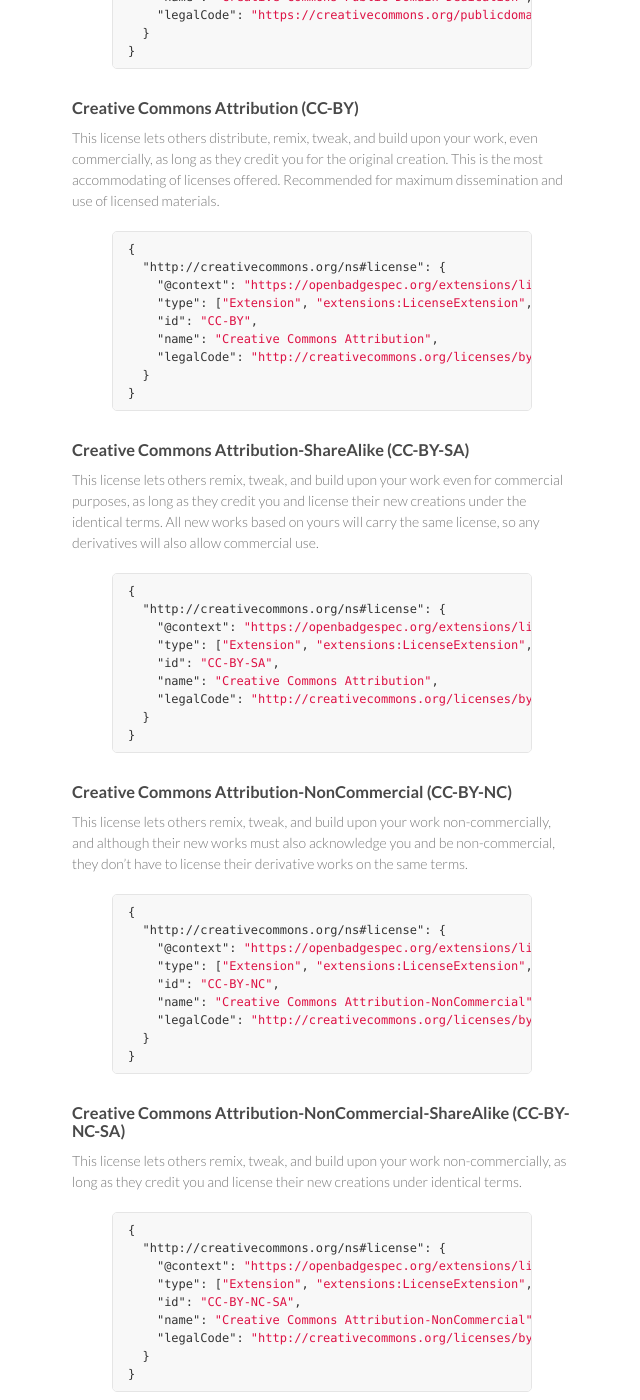
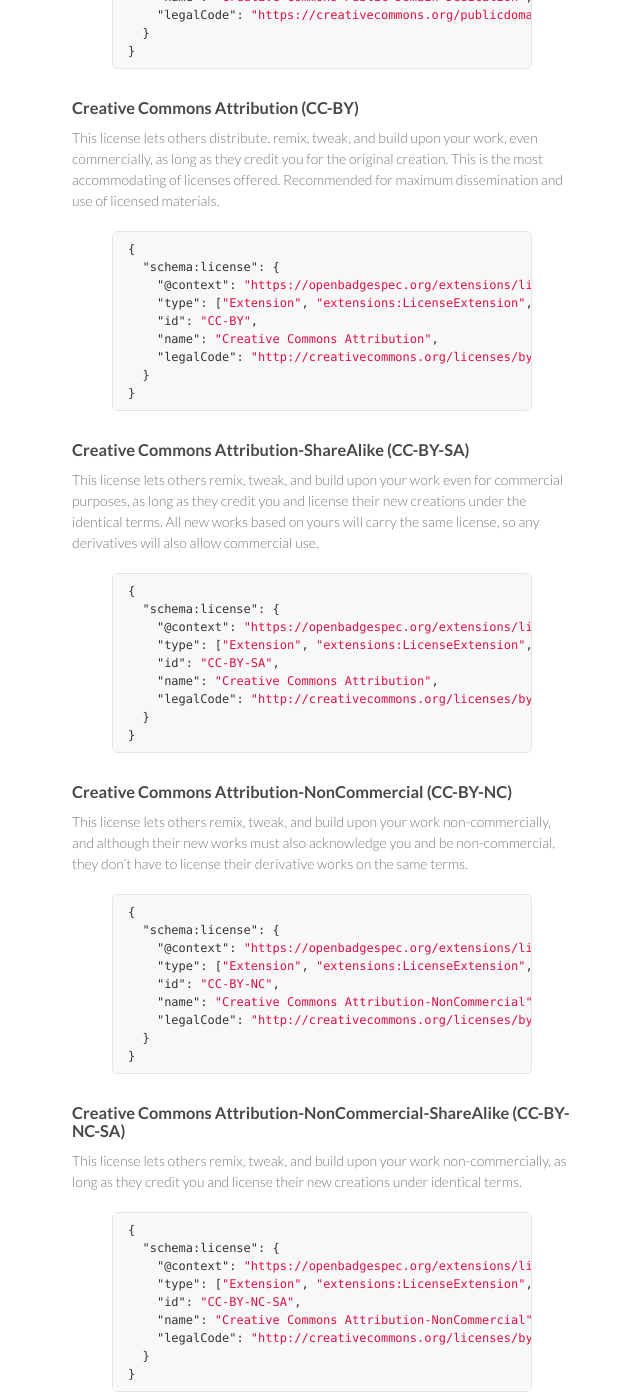
Before and after one commit to 1EdTech/openbadges-specification, a Jekyll site: the page built from extensions/licenseExtension/index.md, in a window 1280 px wide and 1400 px high, scrolled down 1403 px. Shown: the whole window, without its empty margins (498-1138 px from the left). Built offline with Jekyll 4.4.1, drawn with Linux system fonts in a browser that asks for light colours; some of the changed text lies outside the part shown.

Commit message:
Update to use schema:license as the property (OBI best practice: use existing vocabularies in our context before finding terms in other vocabs) and to shorten alias to provided cc:License class in example implementations.

```diff
--- a/extensions/licenseExtension/index.md
+++ b/extensions/licenseExtension/index.md
@@ -30,9 +30,9 @@ Go back to [all extensions](../) to [See full details about the License Extensio
 By using CC0, you waive all copyright and related rights to a work to the extent possible under the law.
 {% highlight json %}
 {
-  "http://creativecommons.org/ns#license": {
+  "schema:license": {
     "@context": "https://openbadgespec.org/extensions/licenseExtension/context.json",
-    "type": ["Extension", "extensions:LicenseExtension", "http://creativecommons.org/ns#License"],
+    "type": ["Extension", "extensions:LicenseExtension", "cc:License"],
     "id": "CC-0",
     "name": "Creative Commons Public Domain Dedication",
     "legalCode": "https://creativecommons.org/publicdomain/zero/1.0/legalcode"
@@ -45,9 +45,9 @@ By using CC0, you waive all copyright and related rights to a work to the extent
 This license lets others distribute, remix, tweak, and build upon your work, even commercially, as long as they credit you for the original creation. This is the most accommodating of licenses offered. Recommended for maximum dissemination and use of licensed materials.
 {% highlight json %}
 {
-  "http://creativecommons.org/ns#license": {
+  "schema:license": {
     "@context": "https://openbadgespec.org/extensions/licenseExtension/context.json",
-    "type": ["Extension", "extensions:LicenseExtension", "http://creativecommons.org/ns#License"],
+    "type": ["Extension", "extensions:LicenseExtension", "cc:License"],
     "id": "CC-BY",
     "name": "Creative Commons Attribution",
     "legalCode": "http://creativecommons.org/licenses/by/4.0/legalcode"
@@ -60,9 +60,9 @@ This license lets others distribute, remix, tweak, and build upon your work, eve
 This license lets others remix, tweak, and build upon your work even for commercial purposes, as long as they credit you and license their new creations under the identical terms. All new works based on yours will carry the same license, so any derivatives will also allow commercial use.
 {% highlight json %}
 {
-  "http://creativecommons.org/ns#license": {
+  "schema:license": {
     "@context": "https://openbadgespec.org/extensions/licenseExtension/context.json",
-    "type": ["Extension", "extensions:LicenseExtension", "http://creativecommons.org/ns#License"],
+    "type": ["Extension", "extensions:LicenseExtension", "cc:License"],
     "id": "CC-BY-SA",
     "name": "Creative Commons Attribution",
     "legalCode": "http://creativecommons.org/licenses/by-sa/4.0/legalcode"
@@ -75,9 +75,9 @@ This license lets others remix, tweak, and build upon your work even for commerc
 This license lets others remix, tweak, and build upon your work non-commercially, and although their new works must also acknowledge you and be non-commercial, they don’t have to license their derivative works on the same terms.
 {% highlight json %}
 {
-  "http://creativecommons.org/ns#license": {
+  "schema:license": {
     "@context": "https://openbadgespec.org/extensions/licenseExtension/context.json",
-    "type": ["Extension", "extensions:LicenseExtension", "http://creativecommons.org/ns#License"],
+    "type": ["Extension", "extensions:LicenseExtension", "cc:License"],
     "id": "CC-BY-NC",
     "name": "Creative Commons Attribution-NonCommercial",
     "legalCode": "http://creativecommons.org/licenses/by-nc/4.0/legalcode"
@@ -90,9 +90,9 @@ This license lets others remix, tweak, and build upon your work non-commercially
 This license lets others remix, tweak, and build upon your work non-commercially, as long as they credit you and license their new creations under identical terms.
 {% highlight json %}
 {
-  "http://creativecommons.org/ns#license": {
+  "schema:license": {
     "@context": "https://openbadgespec.org/extensions/licenseExtension/context.json",
-    "type": ["Extension", "extensions:LicenseExtension", "http://creativecommons.org/ns#License"],
+    "type": ["Extension", "extensions:LicenseExtension", "cc:License"],
     "id": "CC-BY-NC-SA",
     "name": "Creative Commons Attribution-NonCommercial",
     "legalCode": "http://creativecommons.org/licenses/by-nc-sa/4.0/legalcode"
@@ -105,9 +105,9 @@ This license lets others remix, tweak, and build upon your work non-commercially
 This license allows for redistribution, commercial and non-commercial, as long as it is passed along unchanged and in whole, with credit to you. While the Badge Alliance includes all of the Creative Commons licenses in this documentation, it acknowledges that the NoDerivs licenses are only suitable for resources other than core OBI data classes, as these data classes are presumed to be distributed between systems as a matter of the proper functioning of the Open Badges Ecosystem.
 {% highlight json %}
 {
-  "http://creativecommons.org/ns#license": {
+  "schema:license": {
     "@context": "https://openbadgespec.org/extensions/licenseExtension/context.json",
-    "type": ["Extension", "extensions:LicenseExtension", "http://creativecommons.org/ns#License"],
+    "type": ["Extension", "extensions:LicenseExtension", "cc:License"],
     "id": "CC-BY-NC",
     "name": "Creative Commons Attribution-NoDerivatives",
     "legalCode": "http://creativecommons.org/licenses/by-nd/4.0/legalcode"
@@ -120,9 +120,9 @@ This license allows for redistribution, commercial and non-commercial, as long a
 This license is the most restrictive of Creative Commons' six licenses, only allowing others to download your works and share them with others as long as they credit you, but they can’t change them in any way or use them commercially. While the Badge Alliance includes all of the Creative Commons licenses in this documentation, it acknowledges that the NoDerivs licenses are only suitable for resources other than core OBI data classes, as these data classes are presumed to be distributed between systems as a matter of the proper functioning of the Open Badges Ecosystem. NoDerivatives licenses may be used to indicate that transformative uses are not allowed by the copyright holder,
 {% highlight json %}
 {
-  "http://creativecommons.org/ns#license": {
+  "schema:license": {
     "@context": "https://openbadgespec.org/extensions/licenseExtension/context.json",
-    "type": ["Extension", "extensions:LicenseExtension", "http://creativecommons.org/ns#License"],
+    "type": ["Extension", "extensions:LicenseExtension", "cc:License"],
     "id": "CC-BY-NC-ND",
     "name": "Creative Commons Attribution-NonCommercial",
     "legalCode": "http://creativecommons.org/licenses/by-nc-nd/4.0/legalcode"
```
Also changed, not shown: extensions/index.md (+2 -2 lines).
